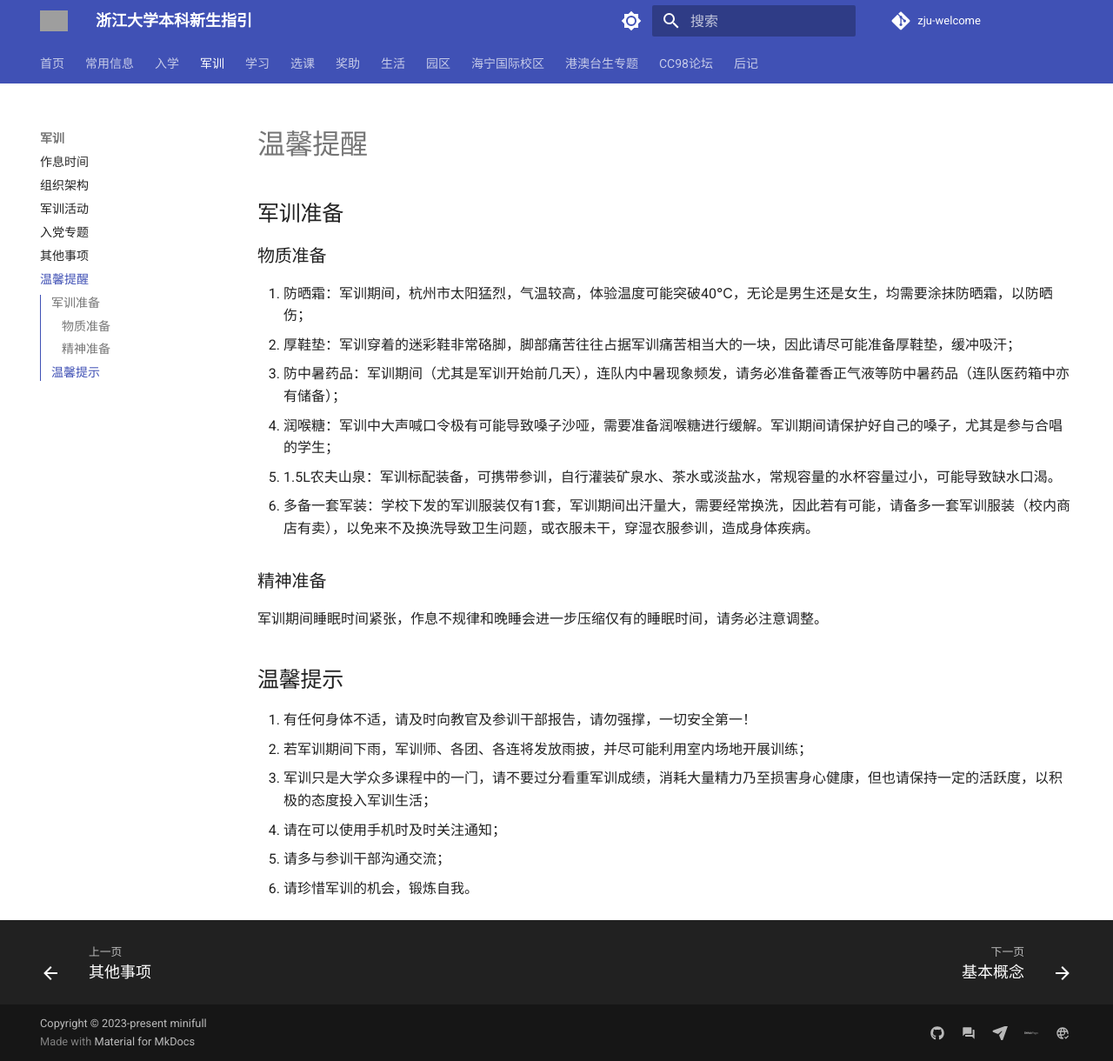
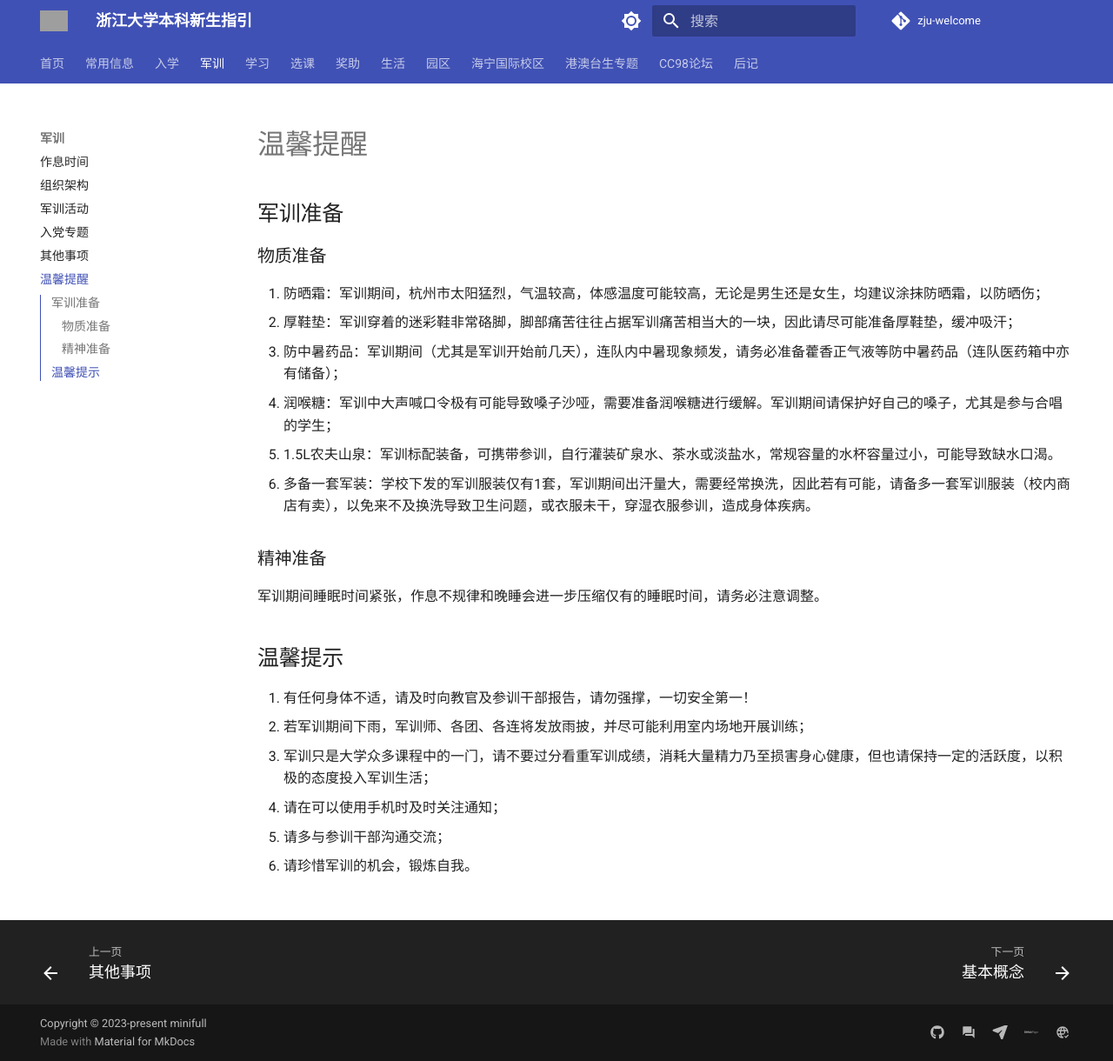
Before and after one commit to mini-full/zju-welcome, an MkDocs documentation site: the page built from docs/military_training/reminder.md, in a window 1280 px wide and 1220 px high. Shown: the whole window at 87% size. Built offline with MkDocs 1.6.1 and Material for MkDocs 9.7.7, drawn with Linux system fonts in a browser that asks for light colours; comment, search, counter and statistics services are not loaded; grey boxes are pictures that could not be loaded.

Commit message:
update mt reminder

```diff
--- a/docs/military_training/reminder.md
+++ b/docs/military_training/reminder.md
@@ -4,7 +4,7 @@
 
 ### 物质准备
 
-1. 防晒霜：军训期间，杭州市太阳猛烈，气温较高，体验温度可能突破40℃，无论是男生还是女生，均需要涂抹防晒霜，以防晒伤；
+1. 防晒霜：军训期间，杭州市太阳猛烈，气温较高，体感温度可能较高，无论是男生还是女生，均建议涂抹防晒霜，以防晒伤；
 2. 厚鞋垫：军训穿着的迷彩鞋非常硌脚，脚部痛苦往往占据军训痛苦相当大的一块，因此请尽可能准备厚鞋垫，缓冲吸汗；
 3. 防中暑药品：军训期间（尤其是军训开始前几天），连队内中暑现象频发，请务必准备藿香正气液等防中暑药品（连队医药箱中亦有储备）；
 4. 润喉糖：军训中大声喊口令极有可能导致嗓子沙哑，需要准备润喉糖进行缓解。军训期间请保护好自己的嗓子，尤其是参与合唱的学生；
```
